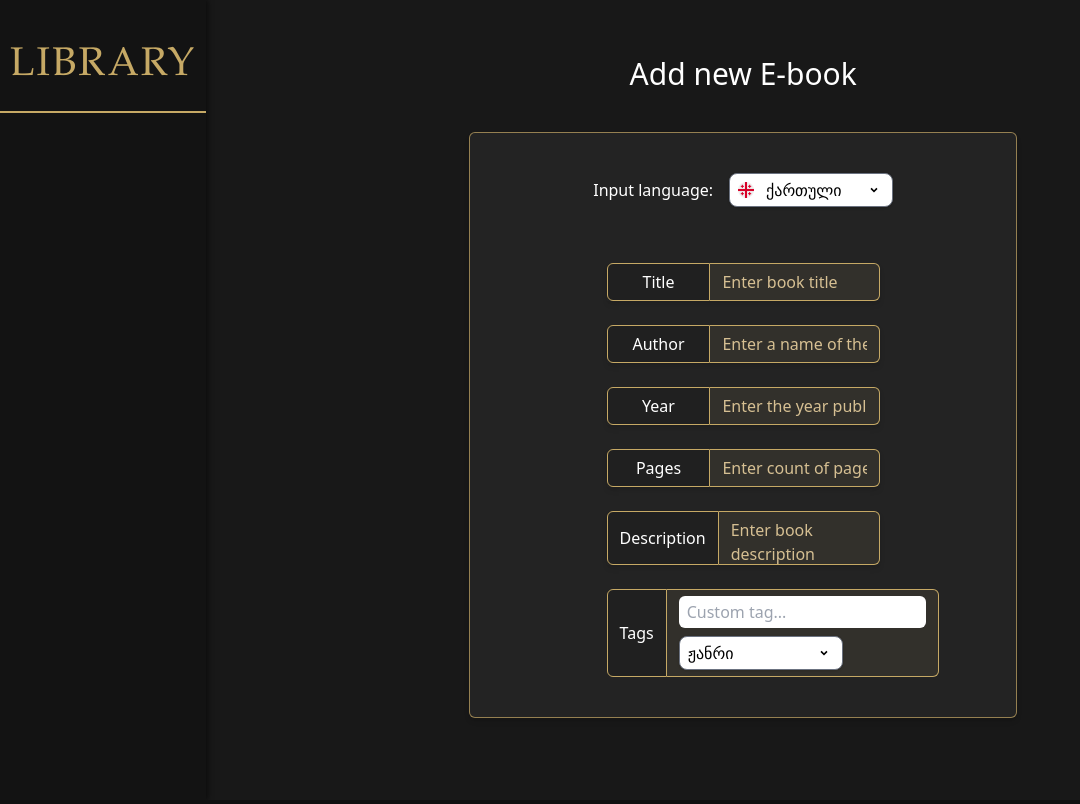
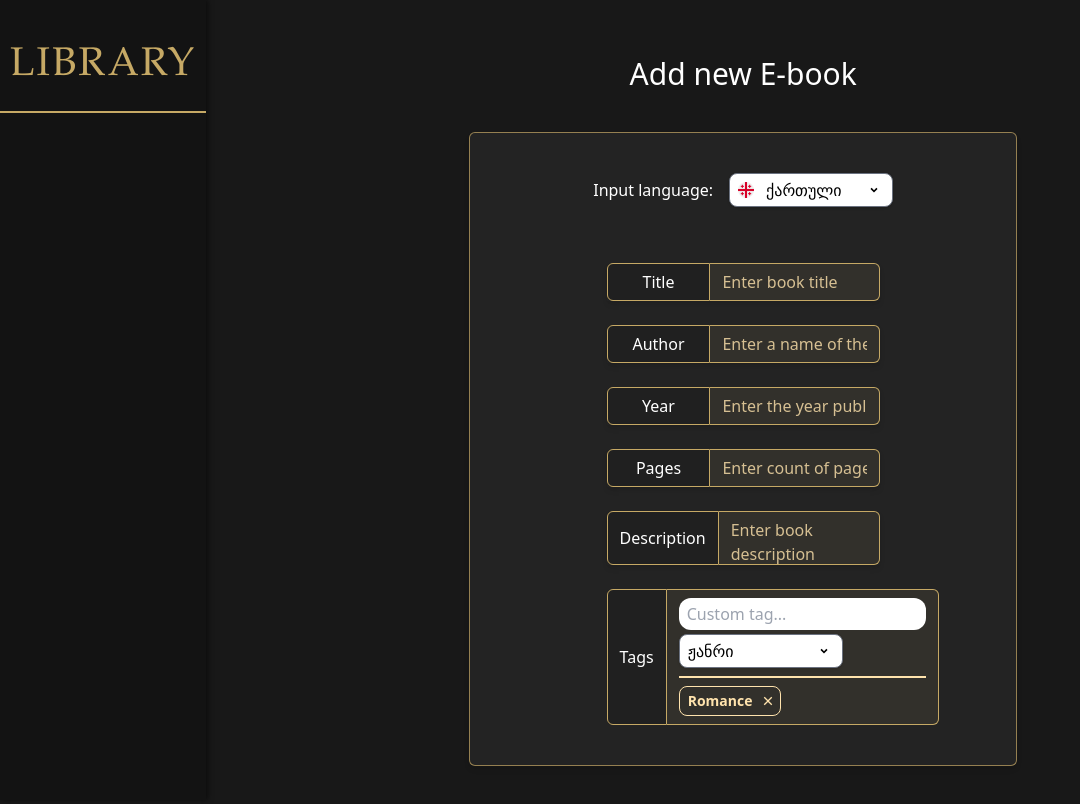
Before and after one commit to GeekoIsaGeek/libra, a Vue app: page /add in a window 1280 px wide. Shown: the top 804 px of the page, without its empty margins (0-1080 px from the left). Built offline with nearby package versions, Linux system fonts and the light colour scheme.

Commit message:
feat: handle tag management in the form

```diff
--- a/src/components/add/AddBook.vue
+++ b/src/components/add/AddBook.vue
@@ -1,5 +1,5 @@
 <script setup>
-import { onMounted, reactive, ref } from 'vue';
+import { onMounted, reactive, ref, capitalize } from 'vue';
 import LanguageSwitcher from '@/components/common/LanguageSwitcher.vue';
 import FormInput from '@/components/UI/FormInput.vue';
 import TagsInput from '@/components/add/TagsInput.vue';
@@ -10,16 +10,22 @@ const bookDetails = reactive({
 	description: { en: '', ka: '' },
 	year: '',
 	pages: '',
-	tags: [],
+	tags: ['romance'],
 	language: '',
 	image: '',
 });
 
 const inputLocale = ref('ka');
 
-onMounted(() => {
-	console.log(bookDetails);
-});
+const handleTagAdd = (tag) => {
+	if (tag === '' || bookDetails.tags.includes(tag.toLowerCase())) return;
+	bookDetails.tags.push(tag.toLowerCase());
+};
+
+const handleTagRemove = (tag) => {
+	if (tag === '') return;
+	bookDetails.tags = bookDetails.tags.filter((t) => t.toLowerCase() !== tag.toLowerCase());
+};
 </script>
 
 <template>
@@ -72,7 +78,7 @@ onMounted(() => {
 					:inputHandler="(val) => (bookDetails.description[inputLocale] = val)"
 				/>
 
-				<TagsInput />
+				<TagsInput :tags="bookDetails.tags" :addHandler="handleTagAdd" :removeHandler="handleTagRemove" />
 			</form>
 		</div>
 	</div>
--- a/src/components/add/TagsInput.vue
+++ b/src/components/add/TagsInput.vue
@@ -1,5 +1,20 @@
 <script setup>
 import SelectGenre from '@/components/common/SelectGenre.vue';
+import RemovableTag from '@/components/common/RemovableTag.vue';
+import { ref } from 'vue';
+
+const props = defineProps({
+	tags: Array,
+	addHandler: Function,
+	removeHandler: Function,
+});
+
+const input = ref('');
+
+const handleTagAdd = () => {
+	props.addHandler(input.value);
+	input.value = '';
+};
 </script>
 
 <template>
@@ -10,10 +25,19 @@ import SelectGenre from '@/components/common/SelectGenre.vue';
 			Tags
 		</div>
 		<div
-			class="border border-gold resize-none text-wheat outline-none border-l-0 py-1.5 px-3 rounded-r-md w-full bg-lightBrown/10 placeholder:text-wheat/80"
+			class="border border-gold resize-none text-wheat outline-none border-l-0 py-2 px-3 rounded-r-md w-full bg-lightBrown/10 placeholder:text-wheat/80"
 		>
-			<input type="text" class="rounded-md outline-none text-black px-2 py-1" placeholder="Custom tag..." />
-			<SelectGenre class="w-max mt-2" />
+			<input
+				type="text"
+				class="rounded-xl outline-none text-black px-2 py-1"
+				placeholder="Custom tag..."
+				@keyup.enter="handleTagAdd"
+				v-model="input"
+			/>
+			<SelectGenre class="w-max mt-1" :selectHandler="addHandler" />
+			<ul class="flex flex-wrap gap-1.5 mt-2 pt-2 border-t-2 border-wheat" v-if="tags.length > 0">
+				<RemovableTag v-for="tag in tags" :key="tag" :text="tag" :closeHandler="removeHandler" />
+			</ul>
 		</div>
 	</div>
 </template>
--- /dev/null
+++ b/src/components/common/RemovableTag.vue
@@ -0,0 +1,16 @@
+<script setup>
+import CloseIcon from '@/components/icons/CloseIcon.vue';
+import { capitalize } from 'vue';
+
+defineProps({
+	text: String,
+	closeHandler: Function,
+});
+</script>
+
+<template>
+	<div class="flex items-center space-between gap-2 w-max py-1 pl-2 pr-1 rounded-lg border border-wheat select-none">
+		<span class="text-wheat text-sm font-semibold">{{ capitalize(text) }}</span>
+		<CloseIcon class="w-4 h-4 cursor-pointer" @click="() => closeHandler(text)" />
+	</div>
+</template>
--- a/src/components/common/SelectGenre.vue
+++ b/src/components/common/SelectGenre.vue
@@ -10,10 +10,19 @@ import { storeToRefs } from 'pinia';
 const showGenres = ref(false);
 const { locale } = useLocale();
 
+const props = defineProps({
+	selectHandler: Function,
+});
+
 const { genre } = storeToRefs(useFilterStore());
 const { filterBooks } = useFilterStore();
 
 const handleSelect = (selectedValue) => {
+	if (props.selectHandler) {
+		props.selectHandler(selectedValue);
+		showGenres.value = false;
+		return;
+	}
 	genre.value = selectedValue;
 	showGenres.value = false;
 	filterBooks();
--- /dev/null
+++ b/src/components/icons/CloseIcon.vue
@@ -0,0 +1,7 @@
+<template>
+	<svg xmlns="http://www.w3.org/2000/svg" viewBox="0 0 24 24" fill="currentColor">
+		<path
+			d="M11.9997 10.5865L16.9495 5.63672L18.3637 7.05093L13.4139 12.0007L18.3637 16.9504L16.9495 18.3646L11.9997 13.4149L7.04996 18.3646L5.63574 16.9504L10.5855 12.0007L5.63574 7.05093L7.04996 5.63672L11.9997 10.5865Z"
+		></path>
+	</svg>
+</template>
```
